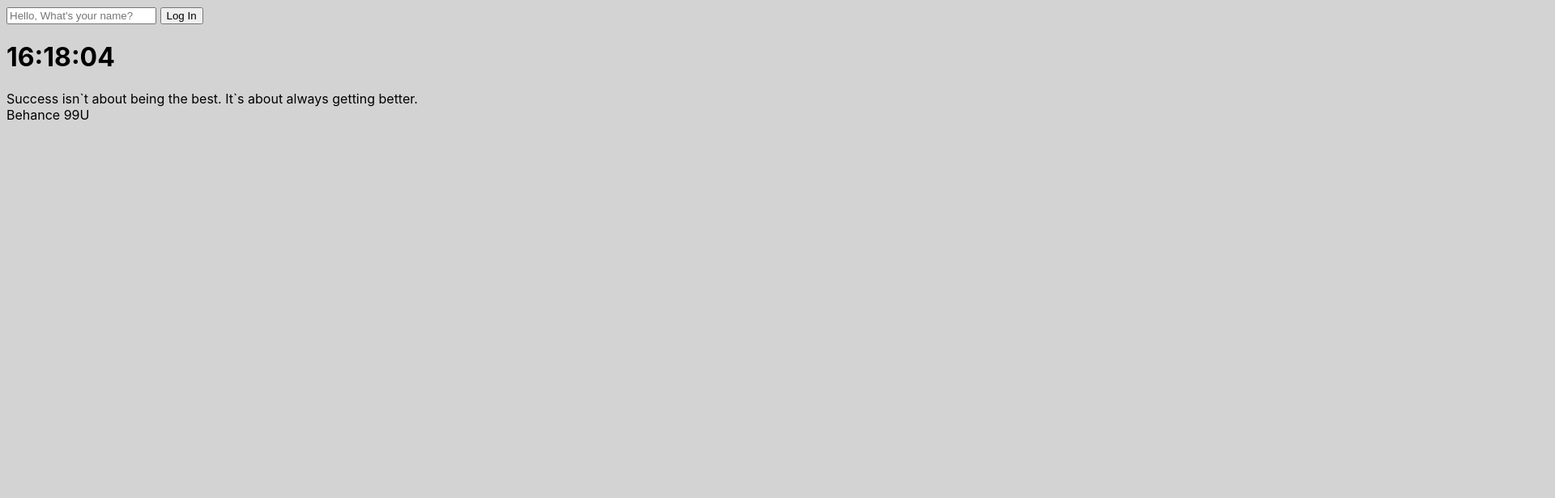
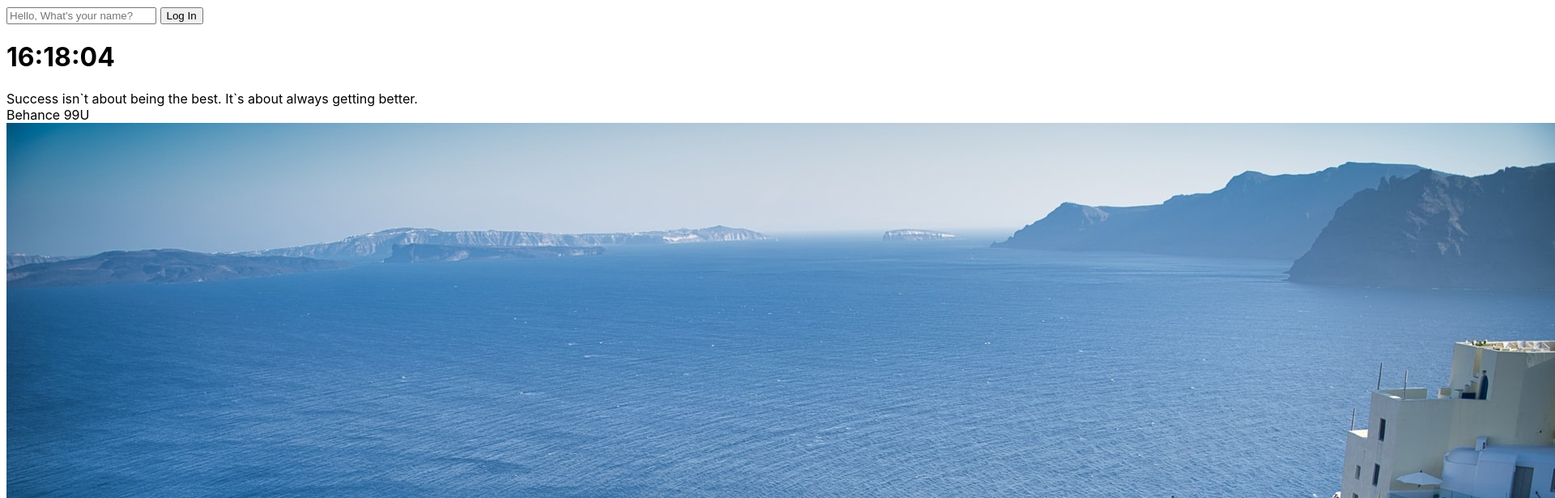
Before and after one commit to kimmgu/nomentum, a website built with Vite: page index.html in a window 1280 px wide. Shown: the top 616 px of the page at 81% size, 1920 px wide, since content can reach past the window. Built offline with nearby package versions, Linux system fonts and the light colour scheme.

Commit message:
feat: Backgroud Images

```diff
--- a/main.js
+++ b/main.js
@@ -73,3 +73,13 @@ const randomQuote = quotes[Math.floor(Math.random() * quotes.length)]
 
 quote.innerText = randomQuote.quote
 author.innerText = randomQuote.author
+
+// Background
+
+const background = ['0.jpeg', '1.jpeg', '2.jpeg']
+const randomBackground =
+  background[Math.floor(Math.random() * background.length)]
+
+const bg = document.createElement('img')
+bg.src = `/background/${randomBackground}`
+document.body.append(bg)
--- a/style.css
+++ b/style.css
@@ -1,7 +1,6 @@
 body {
   font-family: -apple-system, BlinkMacSystemFont, 'Segoe UI', Roboto, Oxygen,
     Ubuntu, Cantarell, 'Open Sans', 'Helvetica Neue', sans-serif;
-  background-color: lightgray;
 }
 
 .hidden {
```
Also changed, not shown: public/background/0.jpeg (added), public/background/1.jpeg (added), public/background/2.jpeg (added).
